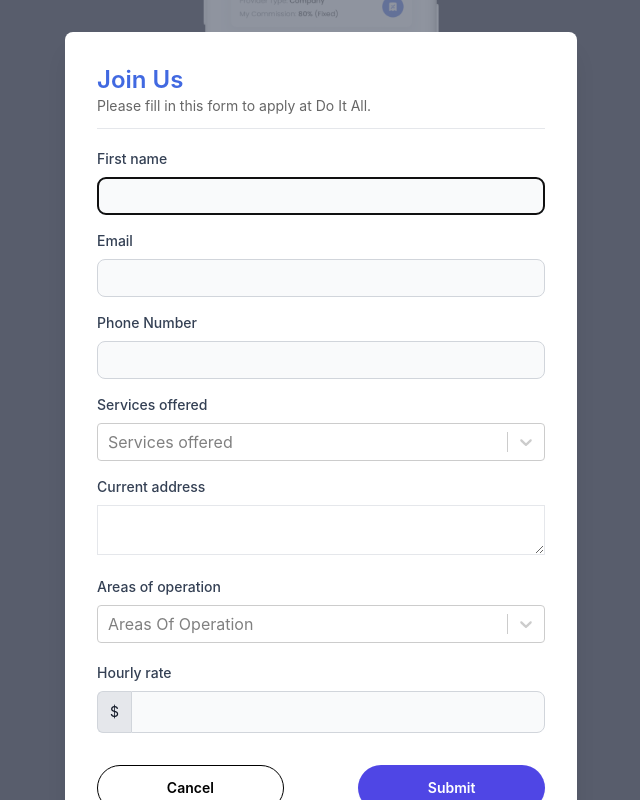
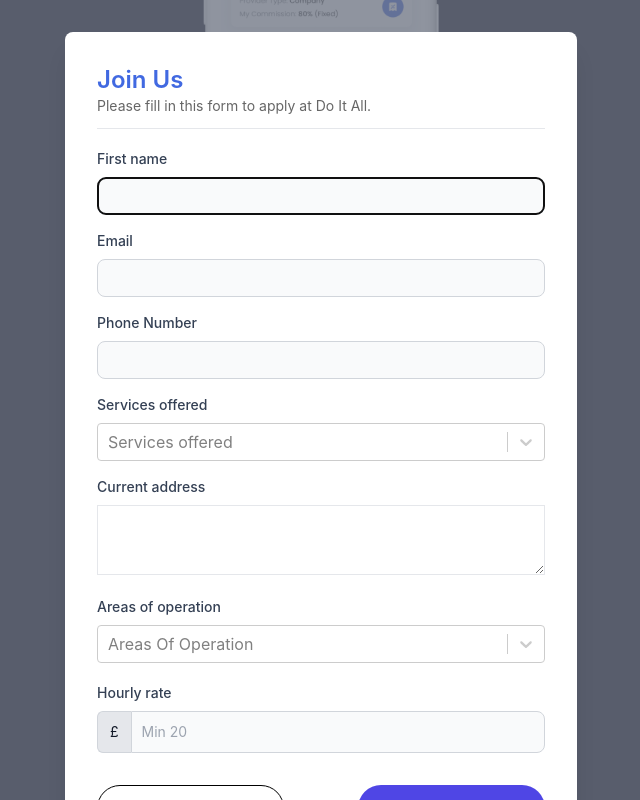
Before and after one commit to one-percent-startups/react-base, a React (Vite) app: page /app in a window 1280 px wide. Both pictures are taken after a click on the button "Join Us Now". Shown: the whole page, without its empty margins (319-959 px from the left). Built offline with nearby package versions, Linux system fonts and the light colour scheme.

Commit message:
added form validation , change join us btn color

```diff
--- a/src/components/navbar/AppNav.jsx
+++ b/src/components/navbar/AppNav.jsx
@@ -1,6 +1,6 @@
 import React from "react";
 import logo from "../../assets/images/LogoBlack.png";
-export const AppNavbar = () => {
+export const AppNavbar = ({onClick}) => {
   return (
     <div className="flex justify-center bg-[#DFE7FF] px-5 md:px-0">
       <div className="  max-w-[1280px] w-full flex items-center justify-between mx-auto h-[95px]">
@@ -16,11 +16,9 @@ export const AppNavbar = () => {
             Our App
           </button> */}
             <button
-              onClick={() => {
-                setOpen(true);
-              }}
+              onClick={onClick}
               type="button"
-              className="rounded-lg bg-indigo-600 px-5 py-3 text-sm font-semibold text-white shadow-sm hover:bg-indigo-500 focus-visible:outline focus-visible:outline-2 focus-visible:outline-offset-2 focus-visible:outline-indigo-600"
+              className="rounded-3xl bg-primary_blue px-5 py-3 text-sm font-semibold text-white shadow-sm hover:bg-indigo-500 focus-visible:outline focus-visible:outline-2 focus-visible:outline-offset-2 focus-visible:outline-indigo-600"
             >
               Join Us
             </button>
--- a/src/pages/app_landing.jsx
+++ b/src/pages/app_landing.jsx
@@ -1,7 +1,7 @@
 import React, { useRef, useState, Fragment, useEffect } from "react";
 import { AppNavbar } from "../components/navbar/AppNav";
 import { Dialog, Transition } from "@headlessui/react";
-import Select from 'react-select';
+import Select from "react-select";
 import {
   ExclamationTriangleIcon,
   XMarkIcon,
@@ -32,37 +32,40 @@ export const AppLanding = () => {
   const [open, setOpen] = useState(false);
 
   const servicesOffered = [
-    { label: 'Home Cleaning Service', value: 'Home Cleaning Service' },
-    { label: 'Plumber', value: 'Plumber' },
-    { label: 'Electrician', value: 'Electrician' }
+    { label: "Home Cleaning Service", value: "Home Cleaning Service" },
+    { label: "Plumber", value: "Plumber" },
+    { label: "Electrician", value: "Electrician" },
   ];
 
-  const areasOfOperation= [
-    { label: 'City of London', value: 'City of London' },
-    { label: 'Westminster', value: 'Westminster' },
-    { label: 'Camden ', value: 'Camden ' },
-    { label: 'Kensington and Chelsea', value: 'Kensington and Chelsea' },
-    { label: 'Hammersmith and Fulham', value: 'Hammersmith and Fulham' },
-    { label: 'Islington', value: 'Islington' },
-    { label: 'Hackney ', value: 'Hackney ' },
-    { label: 'Tower Hamlets', value: 'Tower Hamlets' },
-    { label: 'Southwark', value: 'Southwark' },
-    { label: 'Lambeth', value: 'Lambeth' },
-    { label: 'Wandsworth ', value: 'Wandsworth ' },
-    { label: 'Lewisham ', value: 'Lewisham ' },
-    { label: 'Greenwich ', value: 'Greenwich ' },
-    { label: 'Bexley ', value: 'Bexley ' },
-    { label: 'Havering ', value: 'Havering ' },
-    { label: 'Barking and Dagenham ', value: 'Barking and Dagenham ' },
-    { label: 'Redbridge  ', value: 'Redbridge  ' },
-    { label: 'Newham  ', value: 'Newham  ' },
-    { label: 'Waltham Forest ', value: 'Waltham Forest ' },
-    { label: 'Haringey ', value: 'Haringey ' }
-  ]
+  const areasOfOperation = [
+    { label: "City of London", value: "City of London" },
+    { label: "Westminster", value: "Westminster" },
+    { label: "Camden ", value: "Camden " },
+    { label: "Kensington and Chelsea", value: "Kensington and Chelsea" },
+    { label: "Hammersmith and Fulham", value: "Hammersmith and Fulham" },
+    { label: "Islington", value: "Islington" },
+    { label: "Hackney ", value: "Hackney " },
+    { label: "Tower Hamlets", value: "Tower Hamlets" },
+    { label: "Southwark", value: "Southwark" },
+    { label: "Lambeth", value: "Lambeth" },
+    { label: "Wandsworth ", value: "Wandsworth " },
+    { label: "Lewisham ", value: "Lewisham " },
+    { label: "Greenwich ", value: "Greenwich " },
+    { label: "Bexley ", value: "Bexley " },
+    { label: "Havering ", value: "Havering " },
+    { label: "Barking and Dagenham ", value: "Barking and Dagenham " },
+    { label: "Redbridge  ", value: "Redbridge  " },
+    { label: "Newham  ", value: "Newham  " },
+    { label: "Waltham Forest ", value: "Waltham Forest " },
+    { label: "Haringey ", value: "Haringey " },
+  ];
+  const Joinus = () => {
+    setOpen(true);
+  };
   return (
     <div className="bg-white scroll-smooth scroller">
       <div className="bg-[#DFE7FF]  Appsection ">
-        <AppNavbar />
+        <AppNavbar onClick={Joinus} />
 
         <div
           className="max-w-[1280px] mx-auto px-5 md:px-0"
@@ -82,9 +85,7 @@ export const AppLanding = () => {
                 Here
                 <img src={asset2} className="md:w-32 hidden md:block  mx-4" />
                 <button
-                  onClick={() => {
-                    setOpen(true);
-                  }}
+                  onClick={Joinus}
                   type="button"
                   className="rounded-[50px] bg-primary_blue  md:px-8 md:py-5 px-4 py-2 mx-1 md:text-lg text-sm font-semibold text-white shadow-sm hover:bg-indigo-500 focus-visible:outline focus-visible:outline-2 focus-visible:outline-offset-2 focus-visible:outline-indigo-600"
                 >
@@ -116,9 +117,7 @@ export const AppLanding = () => {
           and boost your income.
         </p>
         <button
-          onClick={() => {
-            setOpen(true);
-          }}
+          onClick={Joinus}
           type="button"
           className="rounded-[50px] bg-primary_blue px-8 py-3 mt-10 mx-3 text-lg font-semibold text-white shadow-sm hover:bg-indigo-500 focus-visible:outline focus-visible:outline-2 focus-visible:outline-offset-2 focus-visible:outline-indigo-600"
         >
@@ -302,11 +301,9 @@ export const AppLanding = () => {
                 customers
               </p>
               <button
-                onClick={() => {
-                  setOpen(true);
-                }}
+                onClick={Joinus}
                 type="button"
-                className="mt-8 text-xl rounded-[50px] bg-white px-5 py-4 text-sm font-semibold text-black shadow-sm hover:bg-indigo-500 focus-visible:outline focus-visible:outline-2 focus-visible:outline-offset-2 focus-visible:outline-indigo-600"
+                className="mt-8 text-xl rounded-[50px] bg-white px-5 py-4 text-sm font-semibold text-black hover:text-white shadow-sm hover:bg-dark_blue focus-visible:outline focus-visible:outline-2 focus-visible:outline-offset-2 focus-visible:outline-indigo-600"
               >
                 Join us now
               </button>
@@ -350,9 +347,7 @@ export const AppLanding = () => {
             </div>
             <div className="md::w-7/12 md:flex text-center justify-between items-start mb-5">
               <button
-                onClick={() => {
-                  setOpen(true);
-                }}
+                onClick={Joinus}
                 type="button"
                 className="ml-auto text-xl rounded-[50px] bg-white px-5 py-4 text-sm font-semibold text-black shadow-sm hover:bg-indigo-500 focus-visible:outline focus-visible:outline-2 focus-visible:outline-offset-2 focus-visible:outline-indigo-600"
               >
@@ -442,6 +437,7 @@ export const AppLanding = () => {
                         <label
                           for="email"
                           class="block mb-2 text-sm font-medium text-[#344054] "
+                          required
                         >
                           First name
                         </label>
@@ -507,7 +503,8 @@ export const AppLanding = () => {
                         </label>
                         <textarea
                           id="address"
-                          className="bg-white max-h-[90px] overflow-y-auto border w-full"
+                          className="bg-white min-h-[70px] max-h-[100px] overflow-y-auto border w-full p-2"
+                          required
                         />
                       </div>
 
@@ -522,6 +519,7 @@ export const AppLanding = () => {
                           id="countries"
                           isSearchable
                           options={areasOfOperation}
+                          required
                           placeholder="Areas Of Operation"
                           class="bg-gray-50 border border-gray-300 text-gray-900 text-sm rounded-lg focus:ring-blue-500 focus:border-blue-500 block w-full p-2 "
                         />
@@ -535,13 +533,16 @@ export const AppLanding = () => {
                       </label>
                       <div class="flex">
                         <span class="inline-flex items-center px-3 text-sm text-gray-900 bg-gray-200 border border-r-0 border-gray-300 rounded-l-md ">
-                          $
+                          £
                         </span>
                         <input
-                          type="text"
-                          id="website-admin"
+                          type="number"
+                          id="cost"
+                          min="20"
+                          max="200"
                           class="rounded-none rounded-r-lg bg-gray-50 border border-gray-300 text-gray-900 focus:ring-blue-500 focus:border-blue-500 block flex-1 min-w-0 w-full text-sm p-2.5 "
-                          placeholder=""
+                          placeholder="Min 20"
+                          required
                         />
                       </div>
 
@@ -556,7 +557,7 @@ export const AppLanding = () => {
                           Cancel
                         </button>
                         <button
-                          type="button"
+                          type="submit"
                           className="md:w-5/12 rounded-3xl bg-indigo-600 px-5 py-3 text-sm font-semibold text-white shadow-sm hover:bg-indigo-500 focus-visible:outline focus-visible:outline-2 focus-visible:outline-offset-2 focus-visible:outline-indigo-600"
                         >
                           Submit
```
